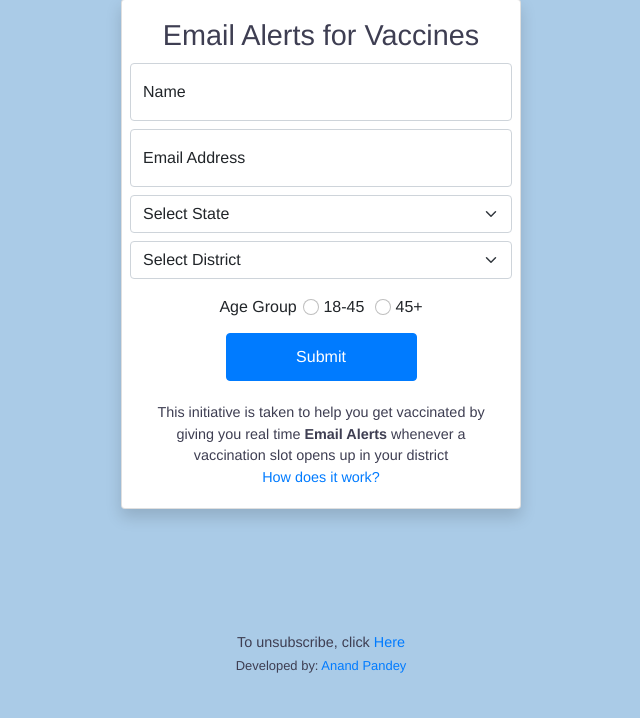
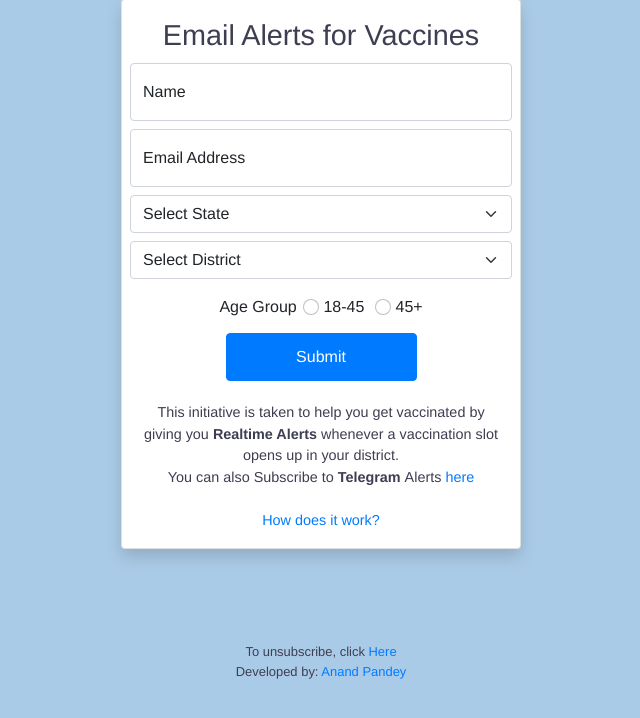
Before and after one commit to anand498/cowin-vax-alerts, a FastAPI app: page / in a window 1280 px wide. Shown: the part 57-775 px from the top of the page, without its empty margins (319-959 px from the left). Run offline with FastAPI, Linux system fonts and the light colour scheme; some libraries are stand-ins or nearby versions.

Commit message:
added telegram integration and removed static pages

```diff
--- a/app/static/css/global.css
+++ b/app/static/css/global.css
@@ -16,7 +16,7 @@ html,body {
 	/* background-color: #85878a; */
     font-family: "Fira Sans", Helvetica, Arial, sans-serif;
 	border-radius:10px;
-	height: 510px;
+	height: 550px;
 	width: 400px;
 
 }
@@ -45,6 +45,15 @@ html,body {
     text-align: center;
     color: #3e3e52;
 }
+
+
+.about-text4
+{
+    font-size: 1.3em;
+    margin: 0.9em;
+    text-align: center;
+    color: #3e3e52;
+}
 .title-text3 {
     font-size: 1.8em;
     margin: 0.2em;
--- a/app/templates/home.html
+++ b/app/templates/home.html
@@ -72,23 +72,67 @@
 			</div>
 
 			<div class="about-text3">This initiative is taken to help you get
-				vaccinated by giving you real time <strong>Email Alerts</strong> whenever a vaccination slot
-				opens up in your district
+				vaccinated by giving you <strong>Realtime Alerts</strong> whenever a vaccination slot
+				opens up in your district.<br>
+			You can also Subscribe to <strong>Telegram </strong>Alerts <a data-bs-toggle="modal" href="#exampleModalToggle3" role="button">here</a>
+			<br>
+			<br>
+			<a data-bs-toggle="modal" href="#exampleModalToggle" role="button">How does it work?</a>
+			<br>
 
-				<br>
-			<a href="{{ url_for('static', path='/html/howdoesitwork.html') }}" target="_self">How does it work?</a>
-			</div>
     	</form>
 
 		<br><br><br><br><br>
 		<div class="footer-text">
 			To unsubscribe, click <a href="#" data-toggle="modal" data-target="#exampleModal">Here</a><br>
-		<div>
-			<div  class="footer-text">
-				Developed by: <a href="https://www.linkedin.com/in/anand498/" target="_blank">Anand Pandey</a><br>
-			</div>
+			Developed by: <a href="https://www.linkedin.com/in/anand498/" target="_blank">Anand Pandey</a><br>
+		</div>
+    </div>
 
-    </div>
+
+
+<div class="modal fade" id="exampleModalToggle" aria-hidden="true" aria-labelledby="exampleModalToggleLabel" tabindex="-1">
+	<div class="modal-dialog modal-dialog-centered">
+    	<div class="modal-content">
+      		<div class="modal-header">
+        		<h5 class="modal-title" id="exampleModalToggleLabel">How does it work?</h5>
+        		<button type="button" class="btn-close" data-bs-dismiss="modal" aria-label="Close"></button>
+      		</div>
+      		<div class="modal-body">
+       		<p class="about-text4">
+            	A a web service  checks CoWin Portal with respect to a district and when a free slot opens up,
+			 	it sends an Email Alert to the recipient's Email as well as notifies on the Telegram Channels.
+			</p>
+    		</div>
+		</div>
+	</div>
+</div>
+
+
+<div class="modal fade" id="exampleModalToggle3" aria-hidden="true" aria-labelledby="exampleModalToggleLabel" tabindex="-1">
+	<div class="modal-dialog modal-dialog-centered">
+    	<div class="modal-content">
+      		<div class="modal-header">
+        		<h5 class="modal-title" id="exampleModalToggleLabel">Telegram Alert Channels</h5>
+        		<button type="button" class="btn-close" data-bs-dismiss="modal" aria-label="Close"></button>
+      		</div>
+      		<div class="modal-body">
+				<button type="button" class="btn btn-primary" onclick="window.open('https://telegram.me/joinchat/r31VGj-9RS40Yzg1')" >
+					<svg xmlns="http://www.w3.org/2000/svg" width="16" height="16" fill="currentColor" class="bi bi-telegram" viewBox="0 0 16 16"><path d="M16 8A8 8 0 1 1 0 8a8 8 0 0 1 16 0zM8.287 5.906c-.778.324-2.334.994-4.666 2.01-.378.15-.577.298-.595.442-.03.243.275.339.69.47l.175.055c.408.133.958.288 1.243.294.26.006.549-.1.868-.32 2.179-1.471 3.304-2.214 3.374-2.23.05-.012.12-.026.166.016.047.041.042.12.037.141-.03.129-1.227 1.241-1.846 1.817-.193.18-.33.307-.358.336a8.154 8.154 0 0 1-.188.186c-.38.366-.664.64.015 1.088.327.216.589.393.85.571.284.194.568.387.936.629.093.06.183.125.27.187.331.236.63.448.997.414.214-.02.435-.22.547-.82.265-1.417.786-4.486.906-5.751a1.426 1.426 0 0 0-.013-.315.337.337 0 0 0-.114-.217.526.526 0 0 0-.31-.093c-.3.005-.763.166-2.984 1.09z"></path></svg>
+					18-45
+				</button>
+			  	<button type="button" class="btn btn-primary" onclick="window.open('https://telegram.me/joinchat/kGhXGGDdfl01YzVl')">
+					<svg xmlns="http://www.w3.org/2000/svg" width="16" height="16" fill="currentColor" class="bi bi-telegram" viewBox="0 0 16 16"><path d="M16 8A8 8 0 1 1 0 8a8 8 0 0 1 16 0zM8.287 5.906c-.778.324-2.334.994-4.666 2.01-.378.15-.577.298-.595.442-.03.243.275.339.69.47l.175.055c.408.133.958.288 1.243.294.26.006.549-.1.868-.32 2.179-1.471 3.304-2.214 3.374-2.23.05-.012.12-.026.166.016.047.041.042.12.037.141-.03.129-1.227 1.241-1.846 1.817-.193.18-.33.307-.358.336a8.154 8.154 0 0 1-.188.186c-.38.366-.664.64.015 1.088.327.216.589.393.85.571.284.194.568.387.936.629.093.06.183.125.27.187.331.236.63.448.997.414.214-.02.435-.22.547-.82.265-1.417.786-4.486.906-5.751a1.426 1.426 0 0 0-.013-.315.337.337 0 0 0-.114-.217.526.526 0 0 0-.31-.093c-.3.005-.763.166-2.984 1.09z"></path></svg>
+					Above 45
+				</button>
+				<br>
+				<p> Note: Telegram Alerts are configured only for districts that have atleast one subscription on My Vaccine Tracker.</p>
+    		</div>
+		</div>
+	</div>
+</div>
+
+
 
 
 <div class="modal fade" id="exampleModal" tabindex="-1" role="dialog" aria-labelledby="exampleModalLabel" aria-hidden="true">
@@ -110,7 +154,6 @@
         	<button type="submit" class="btn btn-primary">Unsubscribe</button>
         </form>
       </div>
-
     </div>
   </div>
 </div>
--- a/app/templates/layout.html
+++ b/app/templates/layout.html
@@ -1,4 +1,5 @@
 <!DOCTYPE html>
+<html lang="en">
     <head>
         <title>Get Email alerts for vaccination slots in India</title>
         <meta http-equiv="X-UA-Compatible" content="IE=edge">
--- a/main.py
+++ b/main.py
@@ -13,8 +13,8 @@ app.mount(
     StaticFiles(directory= "app/static"),
     name="static",
 )
-app.add_middleware(HTTPSRedirectMiddleware)
-app.add_middleware(
-    TrustedHostMiddleware, allowed_hosts=["myvaccinetracker.in", "*.myvaccinetracker.in","myvaccinetracker.herokuapp.com"]
-)
+# app.add_middleware(HTTPSRedirectMiddleware)
+# app.add_middleware(
+#     TrustedHostMiddleware, allowed_hosts=["myvaccinetracker.in", "*.myvaccinetracker.in","myvaccinetracker.herokuapp.com"]
+# )
 app.include_router(route, tags=["Vaccine Tracker"])
```
Also changed, not shown: app/static/html/howdoesitwork.html (deleted, +0 -34 lines).
